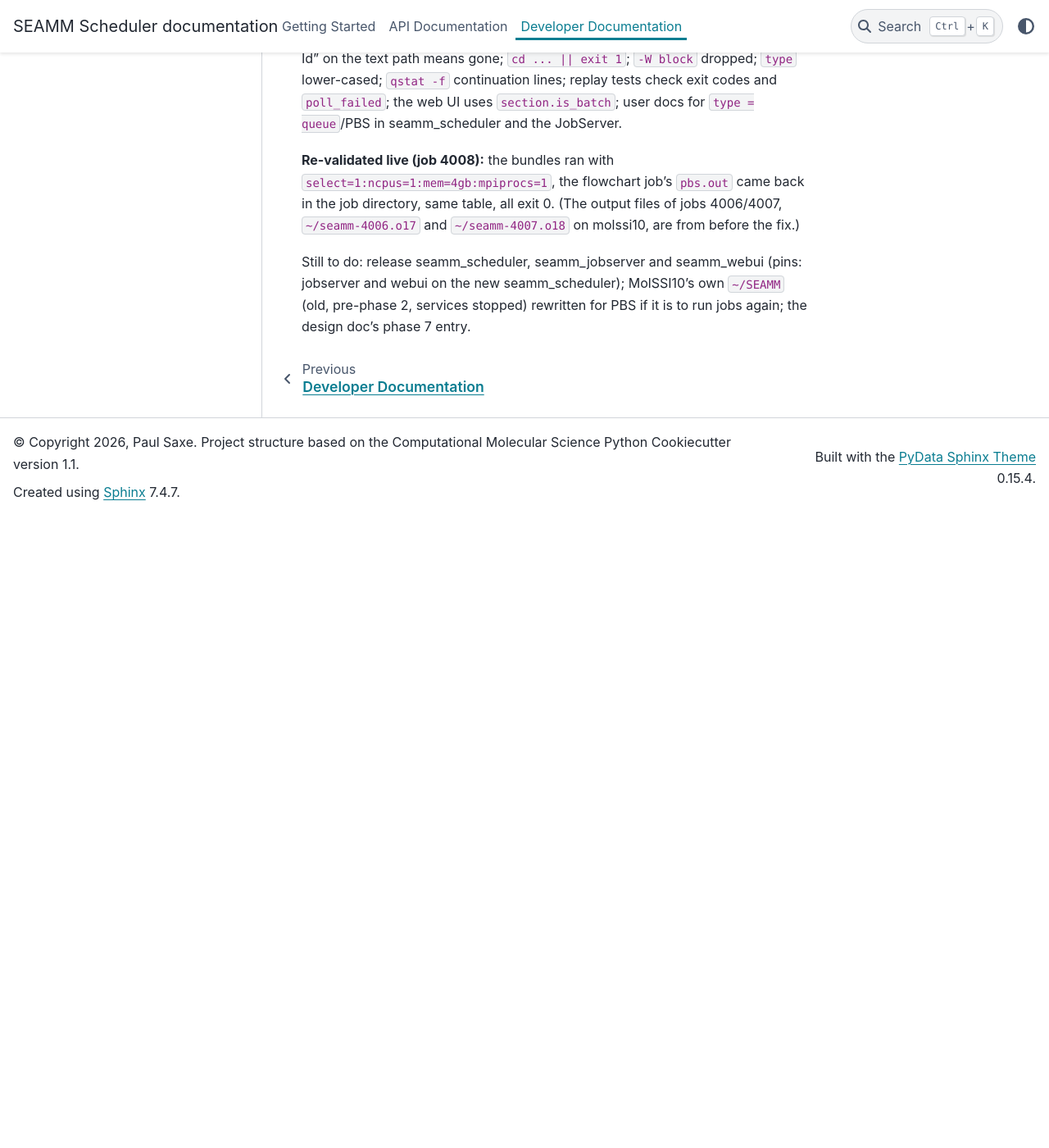
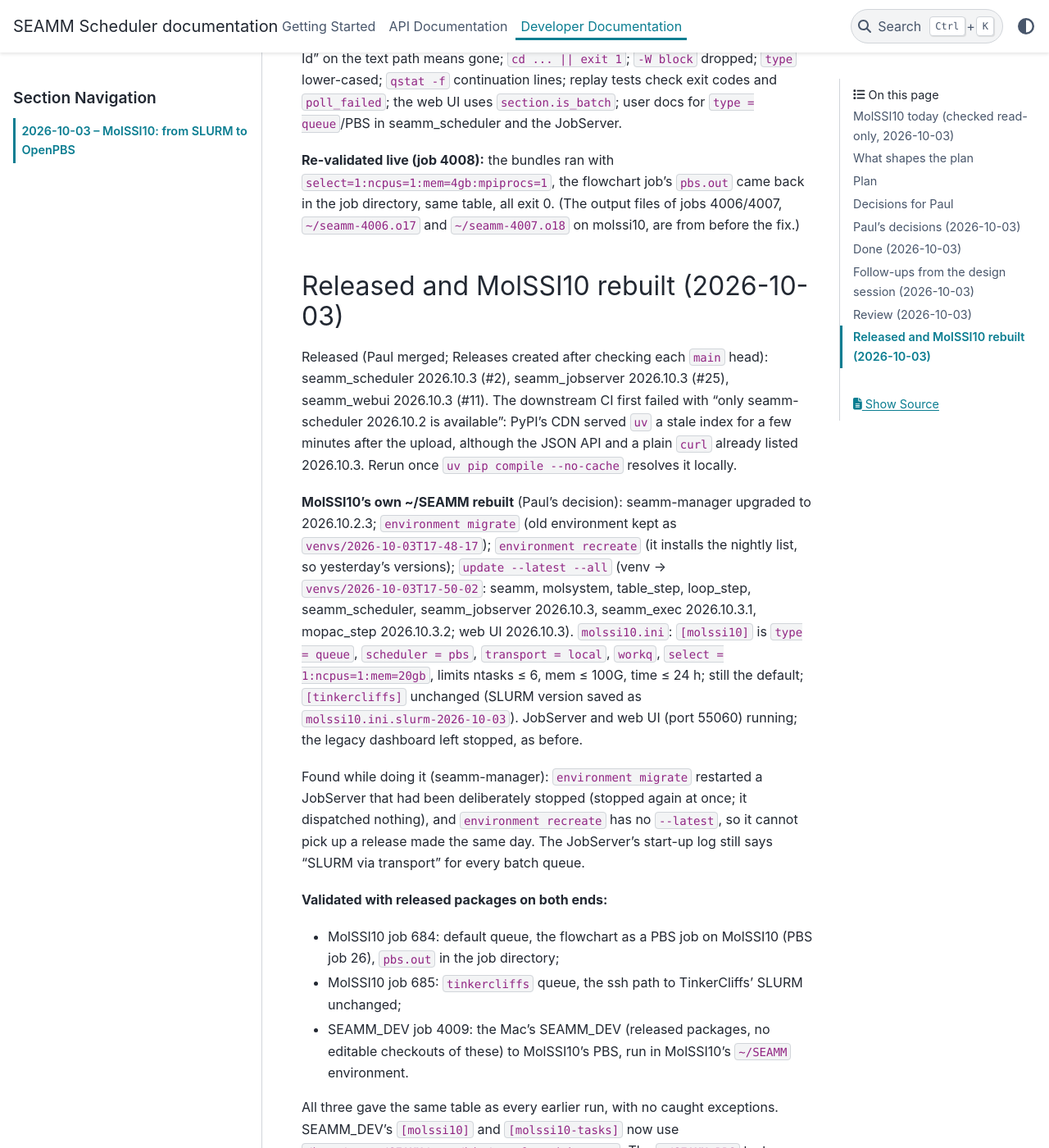
Before and after one commit to molssi-seamm/seamm_scheduler, a Sphinx documentation site: the page built from docs/developer_guide/campaigns/2026-10-03/index.rst, in a window 1280 px wide and 1400 px high, scrolled down 7253 px. Shown: the whole window at 82% size. Built offline with Sphinx 7.4.7 and the PyData theme 0.15.4, drawn with Linux system fonts in a browser that asks for light colours; pages that are not in the unit, such as notebooks, are missing from menus; the version number could not be read and is left out; before the commit the page ends 7883 px from its top, so only the background shows below that; some of the changed text lies outside the part shown.

Commit message:
Campaign notes: released; MolSSI10 rebuilt and validated
Co-Authored-By: Claude Opus 5.5 <noreply@anthropic.com>

```diff
--- a/docs/developer_guide/campaigns/2026-10-03/index.rst
+++ b/docs/developer_guide/campaigns/2026-10-03/index.rst
@@ -286,7 +286,46 @@ back in the job directory, same table, all exit 0. (The output files of jobs
 4006/4007, ``~/seamm-4006.o17`` and ``~/seamm-4007.o18`` on molssi10, are from
 before the fix.)
 
-Still to do: release seamm_scheduler, seamm_jobserver and seamm_webui (pins:
-jobserver and webui on the new seamm_scheduler); MolSSI10's own ``~/SEAMM``
-(old, pre-phase 2, services stopped) rewritten for PBS if it is to run jobs
-again; the design doc's phase 7 entry.
+Released and MolSSI10 rebuilt (2026-10-03)
+-------------------------------------------
+
+Released (Paul merged; Releases created after checking each ``main`` head):
+seamm_scheduler 2026.10.3 (#2), seamm_jobserver 2026.10.3 (#25), seamm_webui
+2026.10.3 (#11). The downstream CI first failed with "only seamm-scheduler
+2026.10.2 is available": PyPI's CDN served ``uv`` a stale index for a few
+minutes after the upload, although the JSON API and a plain ``curl`` already
+listed 2026.10.3. Rerun once ``uv pip compile --no-cache`` resolves it locally.
+
+**MolSSI10's own ~/SEAMM rebuilt** (Paul's decision): seamm-manager upgraded to
+2026.10.2.3; ``environment migrate`` (old environment kept as
+``venvs/2026-10-03T17-48-17``); ``environment recreate`` (it installs the nightly
+list, so yesterday's versions); ``update --latest --all`` (venv →
+``venvs/2026-10-03T17-50-02``: seamm, molsystem, table_step, loop_step,
+seamm_scheduler, seamm_jobserver 2026.10.3, seamm_exec 2026.10.3.1, mopac_step
+2026.10.3.2; web UI 2026.10.3). ``molssi10.ini``: ``[molssi10]`` is
+``type = queue``, ``scheduler = pbs``, ``transport = local``, ``workq``,
+``select = 1:ncpus=1:mem=20gb``, limits ntasks ≤ 6, mem ≤ 100G, time ≤ 24 h;
+still the default; ``[tinkercliffs]`` unchanged (SLURM version saved as
+``molssi10.ini.slurm-2026-10-03``). JobServer and web UI (port 55060) running;
+the legacy dashboard left stopped, as before.
+
+Found while doing it (seamm-manager): ``environment migrate`` restarted a
+JobServer that had been deliberately stopped (stopped again at once; it
+dispatched nothing), and ``environment recreate`` has no ``--latest``, so it
+cannot pick up a release made the same day. The JobServer's start-up log still
+says "SLURM via transport" for every batch queue.
+
+**Validated with released packages on both ends:**
+
+- MolSSI10 job 684: default queue, the flowchart as a PBS job on MolSSI10
+  (PBS job 26), ``pbs.out`` in the job directory;
+- MolSSI10 job 685: ``tinkercliffs`` queue, the ssh path to TinkerCliffs'
+  SLURM unchanged;
+- SEAMM_DEV job 4009: the Mac's SEAMM_DEV (released packages, no editable
+  checkouts of these) to MolSSI10's PBS, run in MolSSI10's ``~/SEAMM``
+  environment.
+
+All three gave the same table as every earlier run, with no caught exceptions.
+SEAMM_DEV's ``[molssi10]`` and ``[molssi10-tasks]`` now use
+``/home/psaxe/SEAMM/venv/bin/run_from_jobserver``. The ``~/SEAMM_PBS`` test
+environment and ``~/pbs_dev`` checkouts on MolSSI10 are no longer used.
```
